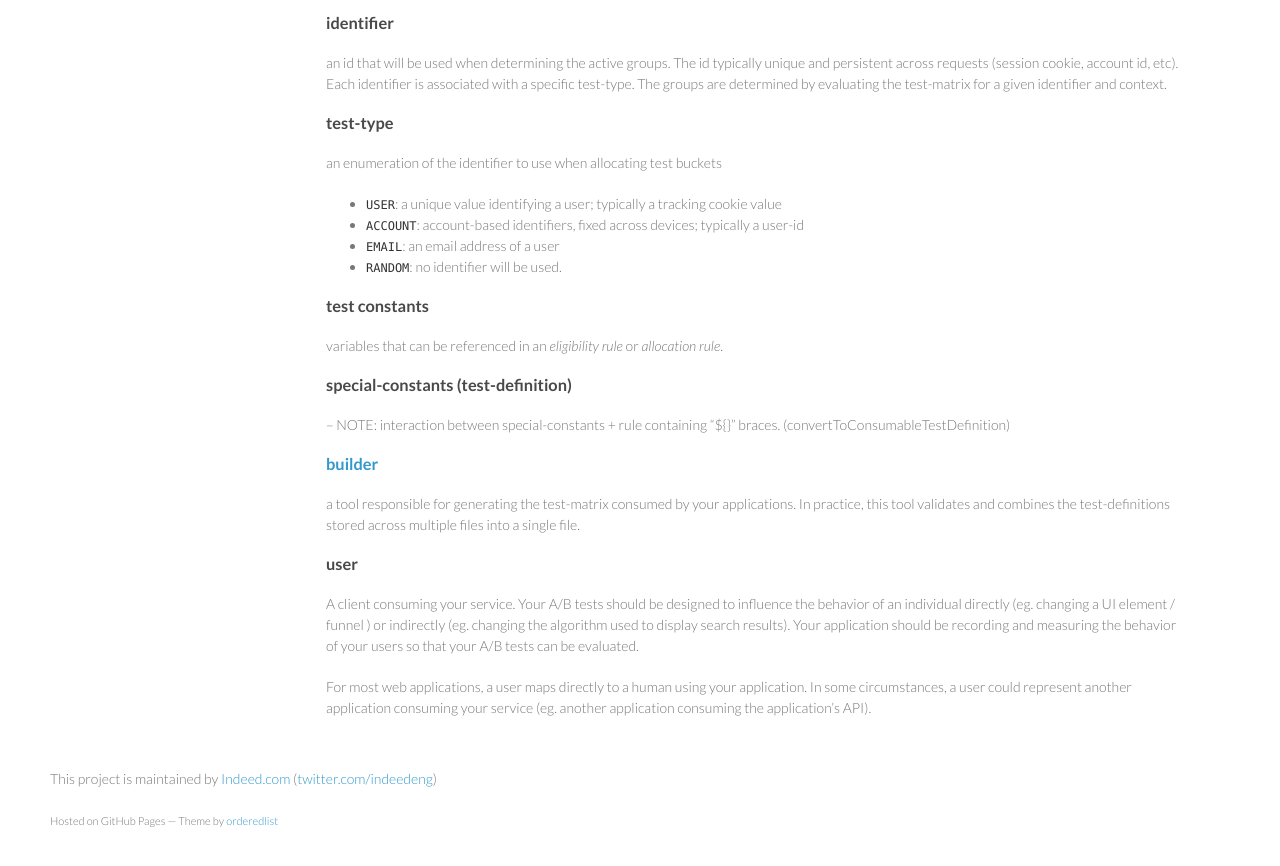
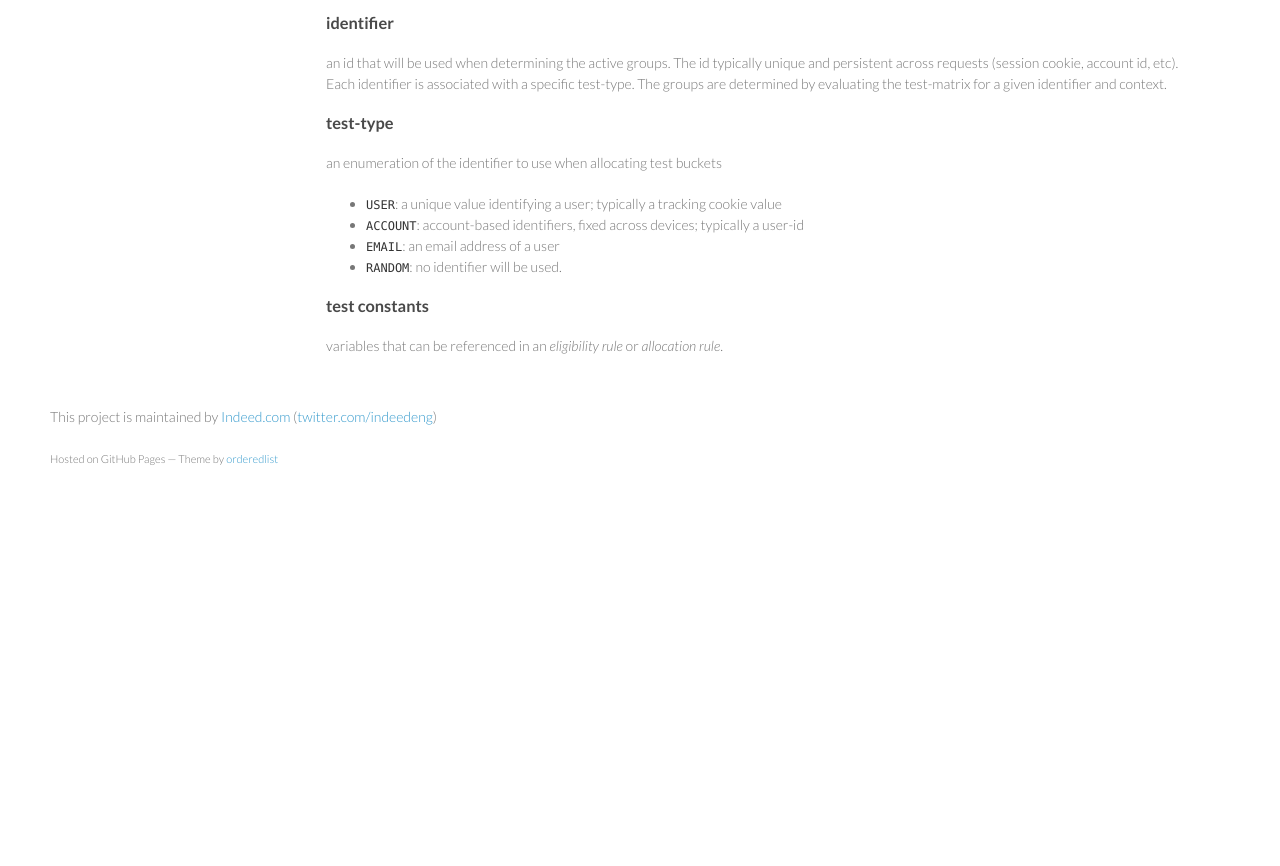
Before and after one commit to indeedeng/imhotep, a Jekyll site: the page built from docs/terminology.md, in a window 1280 px wide and 900 px high, scrolled down 1085 px. Shown: the top 866 px of the window. Built offline with Jekyll 4.4.1, drawn with Linux system fonts in a browser that asks for light colours; Markdown is read by kramdown in place of the engine named in the settings; after the commit the page ends 1623 px from its top, so only the background shows below that.

Commit message:
removed proctor items

```diff
--- a/docs/terminology.md
+++ b/docs/terminology.md
@@ -47,14 +47,3 @@ an enumeration of the identifier to use when allocating test buckets
 
 ### test constants
 variables that can be referenced in an *eligibility rule* or *allocation rule*.
-
-### special-constants (test-definition)
--- NOTE: interaction between special-constants + rule containing "${}" braces. (convertToConsumableTestDefinition)
-
-### [builder]({{site.baseurl}}/docs/builder)
-a tool responsible for generating the test-matrix consumed by your applications. In practice, this tool validates and combines the test-definitions stored across multiple files into a single file.
-
-### user
-A client consuming your service. Your A/B tests should be designed to influence the behavior of an individual directly (eg. changing a UI element / funnel ) or indirectly (eg. changing the algorithm used to display search results). Your application should be recording and measuring the behavior of your users so that your A/B tests can be evaluated.
-
-For most web applications, a user maps directly to a human using your application. In some circumstances, a user could represent another application consuming your service (eg. another application consuming the application's API).
```
